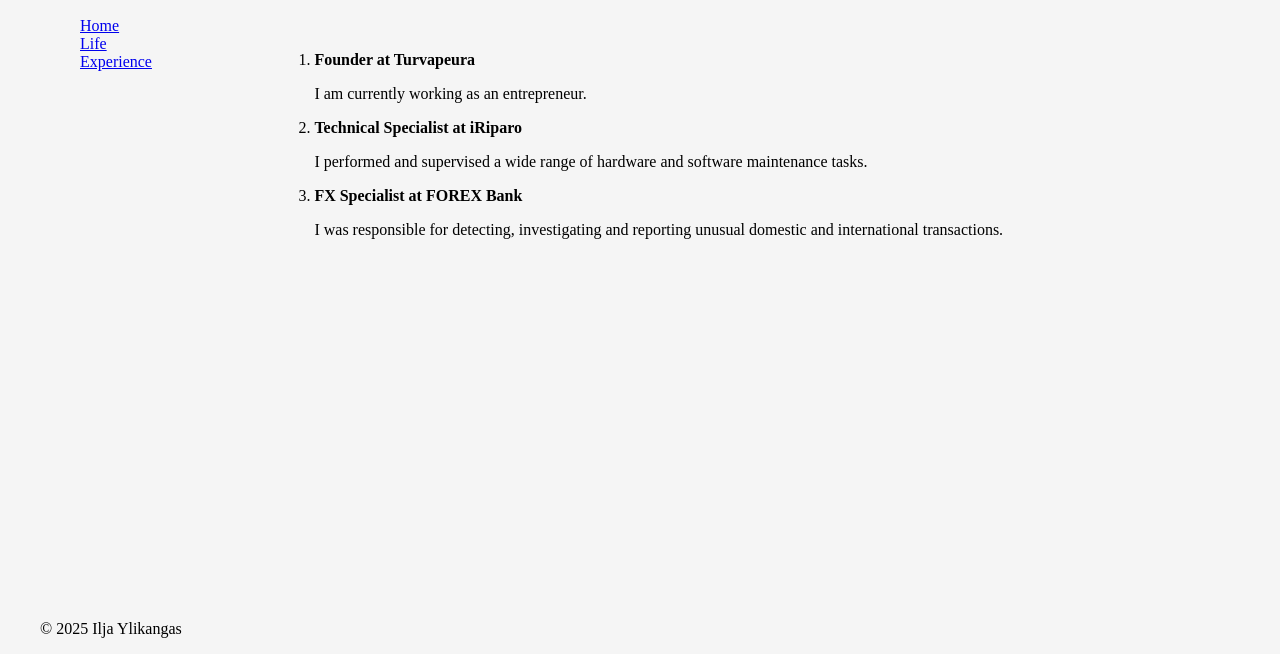
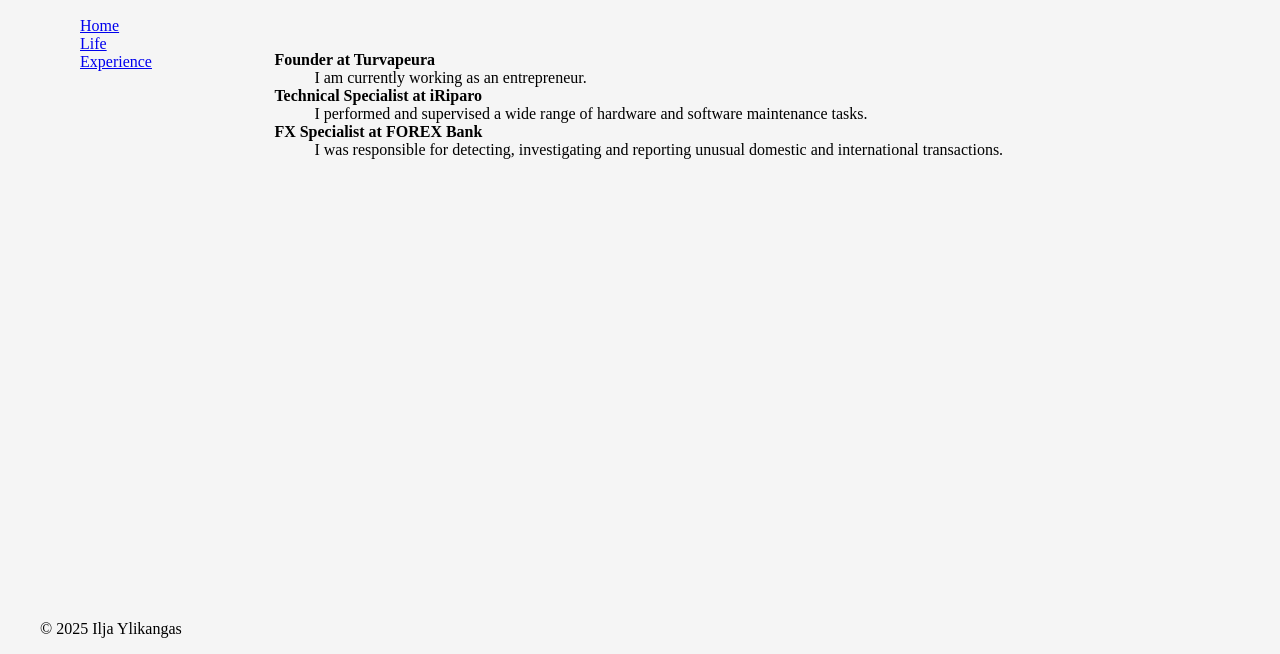
Before and after one commit to ilpakka/module6, a plain HTML site: page experience.html in a window 1280 px wide. Shown: the part 146-800 px from the top of the page. Drawn offline with Linux system fonts and the light colour scheme.

Commit message:
Update experience.html

```diff
--- a/experience.html
+++ b/experience.html
@@ -29,14 +29,14 @@
         <main>
             <h2>Here is a list containing some of my previous working experience</h2>
             <br>
-            <ol>
-                <li><b>Founder at Turvapeura</b></li>
-                <p>I am currently working as an entrepreneur.</p>
-                <li><b>Technical Specialist at iRiparo</b></li>
-                <p>I performed and supervised a wide range of hardware and software maintenance tasks.</p>
-                <li><b>FX Specialist at FOREX Bank</b></li>
-                <p>I was responsible for detecting, investigating and reporting unusual domestic and international transactions.</p>
-            </ol>
+            <dl>
+                <dt><b>Founder at Turvapeura</b></dt>
+                <dd>I am currently working as an entrepreneur.</dd>
+                <dt><b>Technical Specialist at iRiparo</b></dt>
+                <dd>I performed and supervised a wide range of hardware and software maintenance tasks.</dd>
+                <dt><b>FX Specialist at FOREX Bank</b></dt>
+                <dd>I was responsible for detecting, investigating and reporting unusual domestic and international transactions.</dd>
+            </dl>
         </main>
 
         <footer>
```
